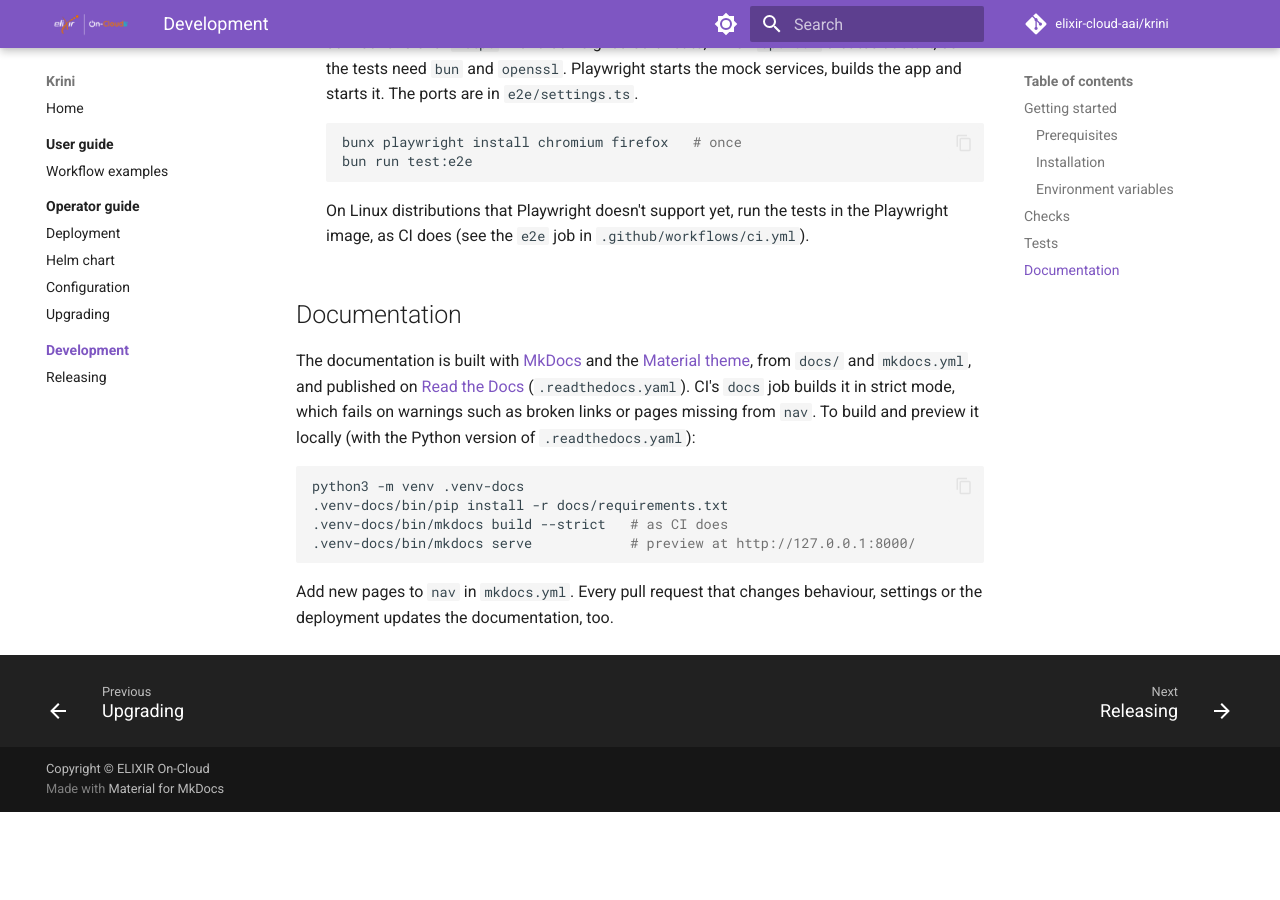
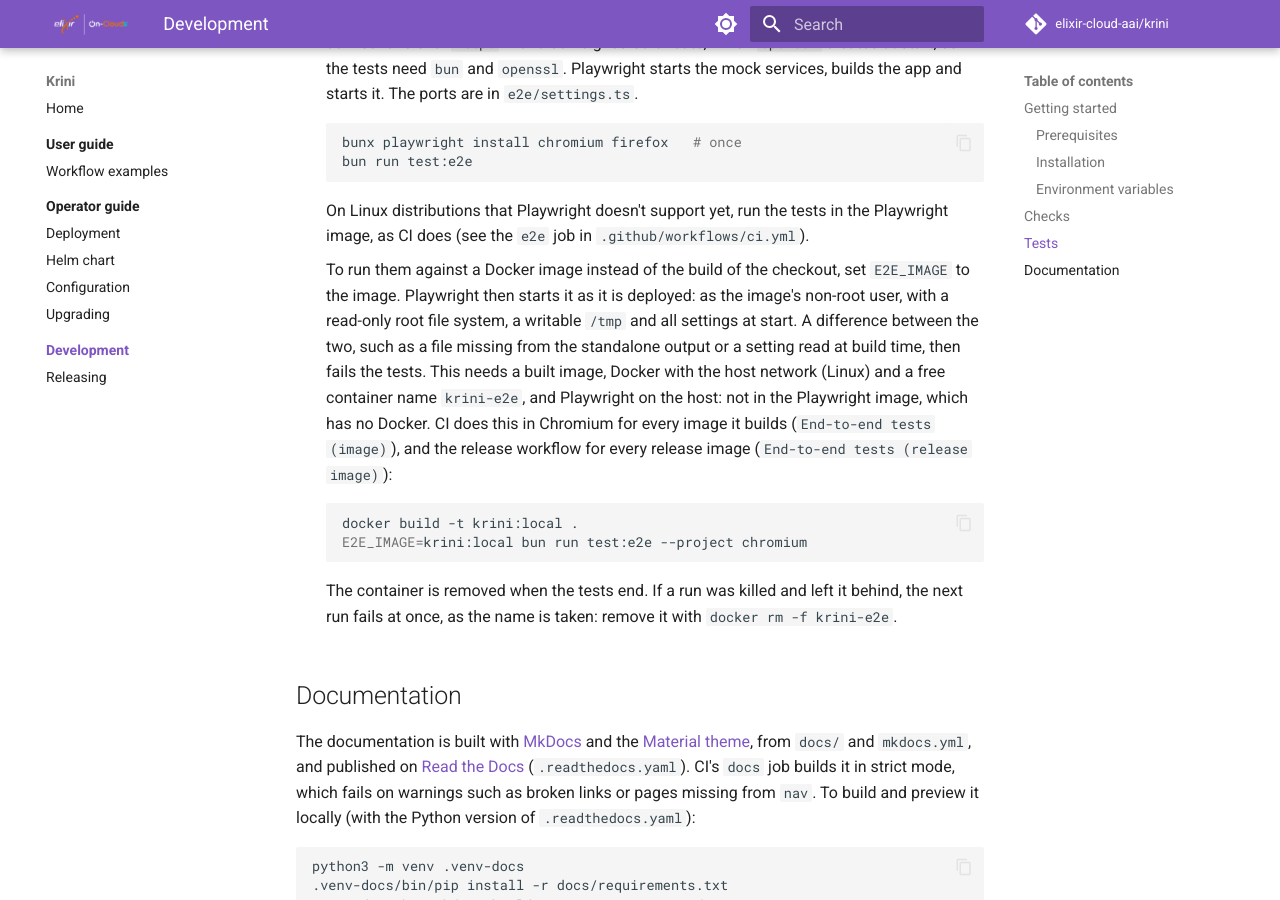
Before and after one commit to elixir-cloud-aai/krini, an MkDocs documentation site: the page built from docs/development/index.md, in a window 1280 px wide and 900 px high, scrolled down 1876 px. Built offline with MkDocs 1.6.1 and Material for MkDocs 9.7.7, drawn with Linux system fonts in a browser that asks for light colours; comment, search, counter and statistics services are not loaded; before the commit the page ends 2688 px from its top, so only the background shows below that.

Commit message:
test: run the end-to-end tests on the image (#99)
Co-authored-by: Claude Opus 5.5 <noreply@anthropic.com>

````diff
--- a/docs/development/index.md
+++ b/docs/development/index.md
@@ -103,6 +103,27 @@ calls real services.
     tests in the Playwright image, as CI does (see the `e2e` job in
     `.github/workflows/ci.yml`).
 
+    To run them against a Docker image instead of the build of the
+    checkout, set `E2E_IMAGE` to the image. Playwright then starts it as it
+    is deployed: as the image's non-root user, with a read-only root file
+    system, a writable `/tmp` and all settings at start. A difference
+    between the two, such as a file missing from the standalone output or a
+    setting read at build time, then fails the tests. This needs a built
+    image, Docker with the host network (Linux) and a free container name
+    `krini-e2e`, and Playwright on the host: not in the Playwright image,
+    which has no Docker. CI does this in Chromium for every image it builds
+    (`End-to-end tests (image)`), and the release workflow for every
+    release image (`End-to-end tests (release image)`):
+
+    ```bash
+    docker build -t krini:local .
+    E2E_IMAGE=krini:local bun run test:e2e --project chromium
+    ```
+
+    The container is removed when the tests end. If a run was killed and
+    left it behind, the next run fails at once, as the name is taken:
+    remove it with `docker rm -f krini-e2e`.
+
 ## Documentation
 
 The documentation is built with [MkDocs](https://www.mkdocs.org/) and the
````
Also changed, not shown: docs/development/releasing.md (+5 -4 lines), docs/operator-guide/deployment.md (+7 -6 lines), playwright.config.ts (+89 -29 lines), 2 other files.
